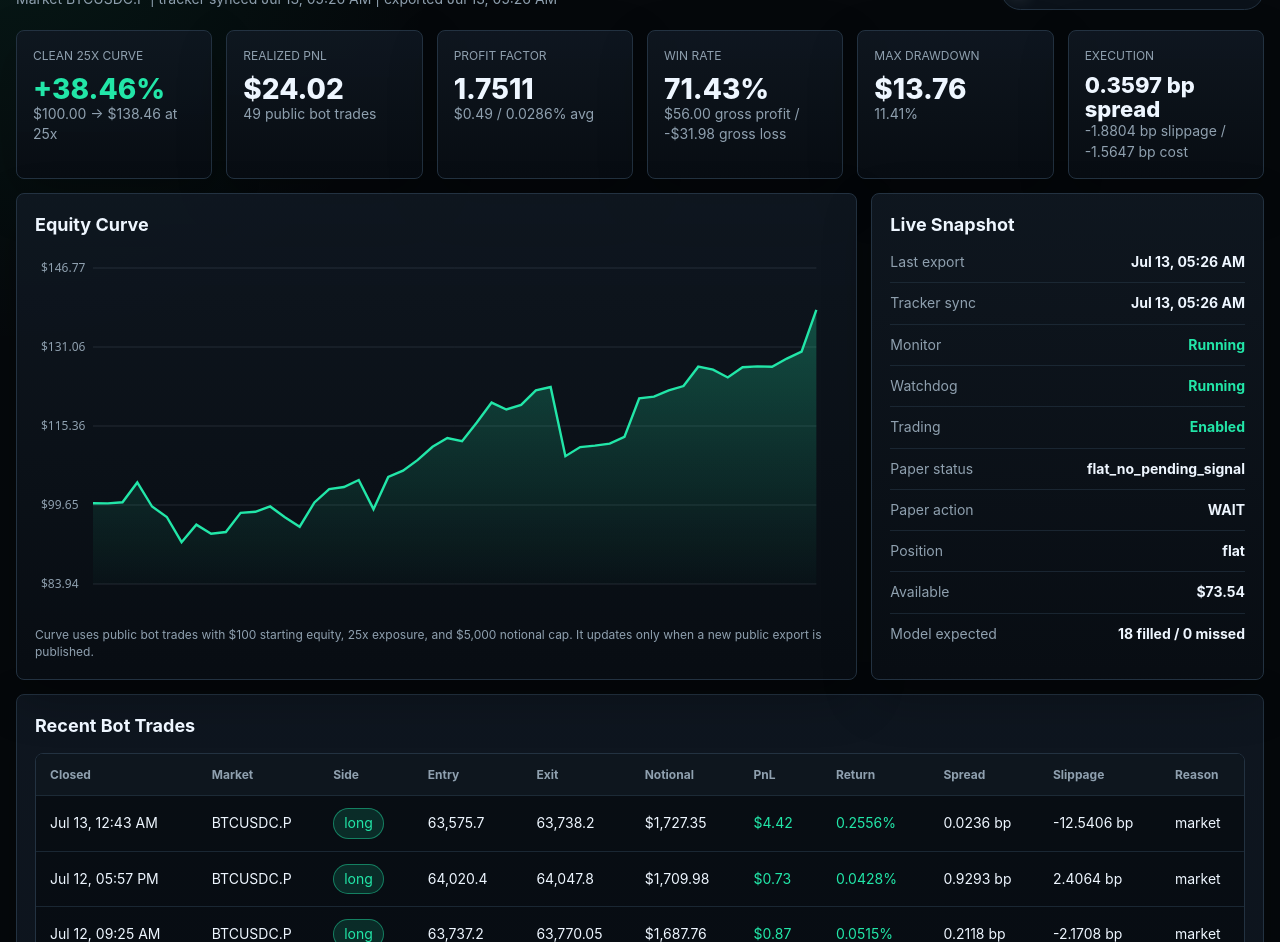
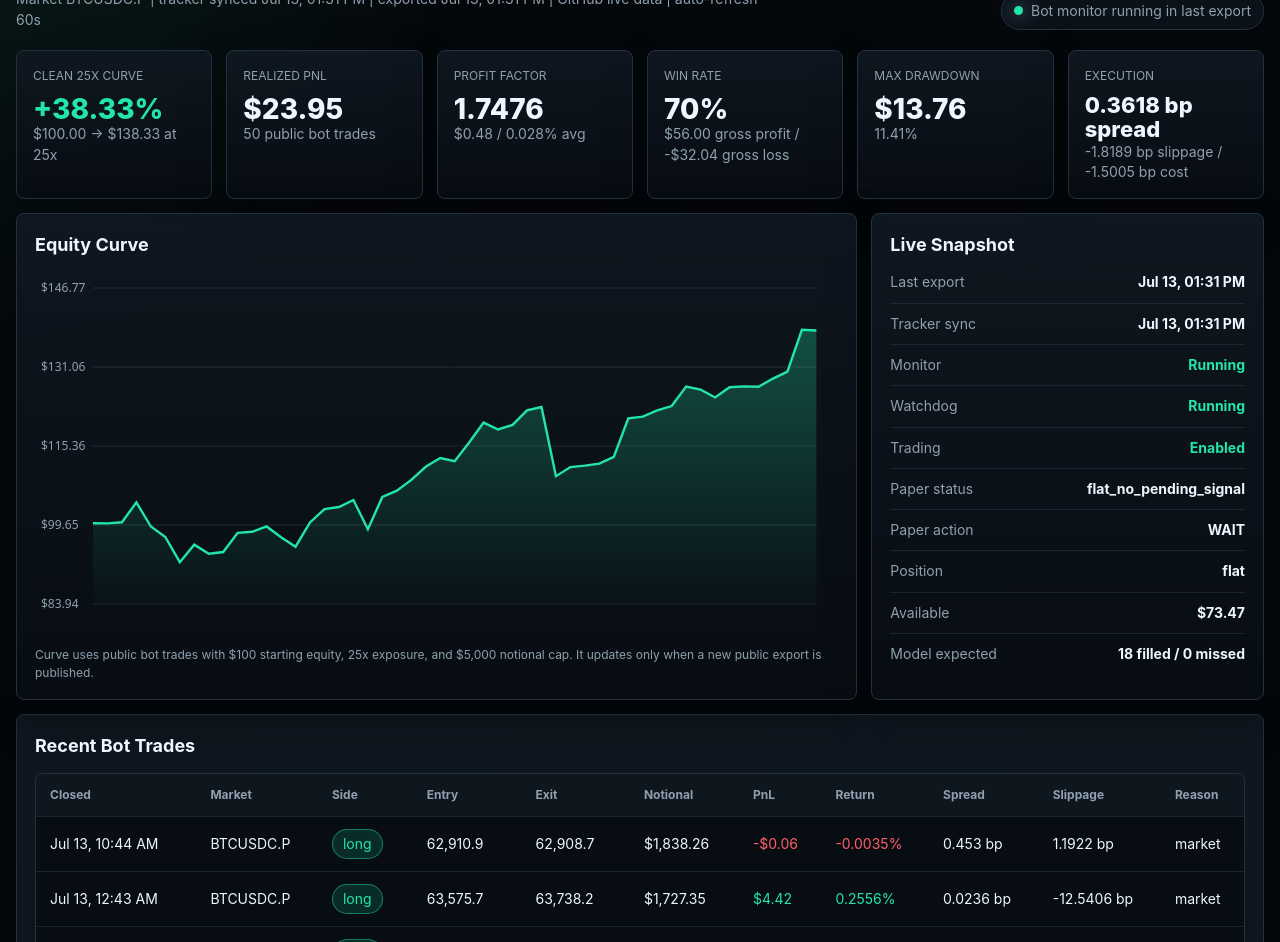
Before and after one commit to tonypirona/lighter-public-stats, a website: page index.html in a window 1280 px wide. Shown: the part 100-1042 px from the top of the page. Drawn offline with Linux system fonts and the light colour scheme.

Commit message:
Update public bot stats 2026-07-13 15:31

```diff
--- a/data/stats.json
+++ b/data/stats.json
@@ -1,10 +1,10 @@
 {
   "clean_curve": {
-    "ending_equity": 138.4558,
+    "ending_equity": 138.3348,
     "leverage": 25.0,
     "max_drawdown": 13.7588,
     "max_drawdown_pct": 11.41,
-    "net_pct": 38.46,
+    "net_pct": 38.33,
     "notional_cap": 5000.0,
     "points": [
       {
@@ -306,12 +306,18 @@
         "pnl": 8.316,
         "return_pct": 0.2556,
         "time": "2026-07-13T00:43:00Z"
+      },
+      {
+        "equity": 138.3348,
+        "pnl": -0.121,
+        "return_pct": -0.0035,
+        "time": "2026-07-13T10:44:00Z"
       }
     ],
     "starting_equity": 100.0
   },
   "live_status": {
-    "available_balance": 73.537763,
+    "available_balance": 73.473479,
     "live_enabled": true,
     "monitor_ok": true,
     "paper_action": "WAIT",
@@ -319,15 +325,15 @@
     "pending_order_count": 0,
     "position_btc_abs": 0.0,
     "position_side": "flat",
-    "total_asset_value": 73.537763,
+    "total_asset_value": 73.473479,
     "watchdog_ok": true
   },
   "meta": {
-    "generated_at_utc": "2026-07-13T05:26:42Z",
+    "generated_at_utc": "2026-07-13T13:31:11Z",
     "market": "BTCUSDC.P",
     "public_notice": "No API keys, account index, order IDs, client IDs, or raw exchange payloads are included.",
     "source": "sanitized local export",
-    "tracker_synced_at_utc": "2026-07-13T05:26:33+00:00"
+    "tracker_synced_at_utc": "2026-07-13T13:31:05+00:00"
   },
   "model_match": {
     "actual_pnl_sum": 8.448376,
@@ -350,6 +356,25 @@
     "until_utc": "2026-07-09T23:34:52+00:00"
   },
   "recent_trades": [
+    {
+      "closed_at": "2026-07-13T10:44:00Z",
+      "entry": 62910.9,
+      "execution_cost_bp": 1.6452,
+      "exit": 62908.7,
+      "exit_reason": "market",
+      "market": "BTCUSDC.P",
+      "notional": 1838.26,
+      "opened_at": "2026-07-13T10:42:00Z",
+      "order_type": "market",
+      "pnl": -0.0643,
+      "qty": 0.02922,
+      "return_pct": -0.0035,
+      "role": "taker -> taker",
+      "side": "long",
+      "slippage_bp": 1.1922,
+      "spread_bp": 0.453,
+      "status": "closed"
+    },
     {
       "closed_at": "2026-07-13T00:43:00Z",
       "entry": 63575.7,
@@ -900,38 +925,19 @@
       "slippage_bp": -6.2771,
       "spread_bp": 0.1606,
       "status": "closed"
-    },
-    {
-      "closed_at": "2026-06-30T00:34:00Z",
-      "entry": 59681.38,
-      "execution_cost_bp": -8.1464,
-      "exit": 59835.9,
-      "exit_reason": "market",
-      "market": "BTCUSDC.P",
-      "notional": 2351.45,
-      "opened_at": "2026-06-30T00:32:00Z",
-      "order_type": "market",
-      "pnl": 6.0882,
-      "qty": 0.0394,
-      "return_pct": 0.25891,
-      "role": "taker -> taker",
-      "side": "long",
-      "slippage_bp": -8.774,
-      "spread_bp": 0.6276,
-      "status": "closed"
     }
   ],
   "summary": {
-    "avg_execution_cost_bp": -1.5647,
-    "avg_slippage_bp": -1.8804,
-    "avg_spread_bp": 0.3597,
-    "avg_trade_pnl": 0.4902,
-    "avg_trade_return_pct": 0.02861,
-    "gross_loss": -31.9798,
+    "avg_execution_cost_bp": -1.5005,
+    "avg_slippage_bp": -1.8189,
+    "avg_spread_bp": 0.3618,
+    "avg_trade_pnl": 0.4791,
+    "avg_trade_return_pct": 0.02797,
+    "gross_loss": -32.0441,
     "gross_profit": 55.9988,
-    "net_pnl": 24.0189,
-    "profit_factor": 1.7511,
-    "trade_count": 49,
-    "win_rate_pct": 71.43
+    "net_pnl": 23.9546,
+    "profit_factor": 1.7476,
+    "trade_count": 50,
+    "win_rate_pct": 70.0
   }
 }
--- a/index.html
+++ b/index.html
@@ -304,6 +304,10 @@
   <script>
     const fmtUsd = new Intl.NumberFormat("en-US", { style: "currency", currency: "USD", maximumFractionDigits: 2 });
     const fmtNum = new Intl.NumberFormat("en-US", { maximumFractionDigits: 4 });
+    const STATS_SOURCES = [
+      "https://raw.githubusercontent.com/tonypirona/lighter-public-stats/main/data/stats.json",
+      "./data/stats.json"
+    ];
     const state = { points: [] };
 
     function byId(id) {
@@ -479,16 +483,30 @@
       canvas.onmouseleave = () => { tooltip.style.display = "none"; };
     }
 
+    async function fetchStats() {
+      const errors = [];
+      for (const source of STATS_SOURCES) {
+        try {
+          const response = await fetch(`${source}?ts=${Date.now()}`, { cache: "no-store" });
+          if (!response.ok) throw new Error(`${source}: ${response.status}`);
+          const data = await response.json();
+          data.__source = source.includes("raw.githubusercontent.com") ? "GitHub live data" : "Vercel bundled data";
+          return data;
+        } catch (error) {
+          errors.push(error.message);
+        }
+      }
+      throw new Error(`Could not load stats: ${errors.join(" | ")}`);
+    }
+
     async function load() {
-      const response = await fetch(`./data/stats.json?ts=${Date.now()}`);
-      if (!response.ok) throw new Error(`Could not load stats.json: ${response.status}`);
-      const data = await response.json();
+      const data = await fetchStats();
       const summary = data.summary || {};
       const curve = data.clean_curve || {};
       const meta = data.meta || {};
       state.points = curve.points || [];
 
-      setText("subtitle", `Market ${meta.market || "BTCUSDC.P"} | tracker synced ${formatTime(meta.tracker_synced_at_utc)} | exported ${formatTime(meta.generated_at_utc)}`);
+      setText("subtitle", `Market ${meta.market || "BTCUSDC.P"} | tracker synced ${formatTime(meta.tracker_synced_at_utc)} | exported ${formatTime(meta.generated_at_utc)} | ${data.__source} | auto-refresh 60s`);
       const liveOk = (data.live_status || {}).monitor_ok && (data.live_status || {}).watchdog_ok;
       byId("liveDot").classList.toggle("ok", liveOk);
       setText("liveText", liveOk ? "Bot monitor running in last export" : "Bot monitor not confirmed in last export");
@@ -517,6 +535,13 @@
       byId("liveDot").classList.remove("ok");
       setText("liveText", "Stats file missing");
     });
+    setInterval(() => {
+      load().catch(error => {
+        setText("subtitle", error.message);
+        byId("liveDot").classList.remove("ok");
+        setText("liveText", "Stats refresh failed");
+      });
+    }, 60000);
   </script>
 </body>
 </html>
```
